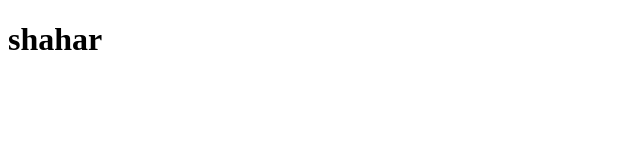
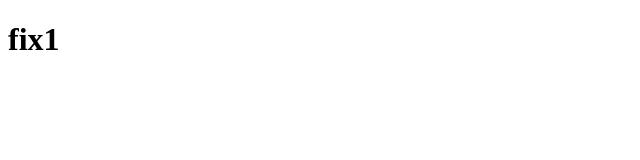
Before and after one commit to GuyDWix/ascend-inbox, a plain HTML site: page index.html in a window 1280 px wide. Shown: the whole page, without its empty margins (0-640 px from the left). Drawn offline with Linux system fonts and the light colour scheme.

Commit message:
change h1 to fix1

```diff
--- a/index.html
+++ b/index.html
@@ -7,6 +7,6 @@
   <title>ascend-inbox</title>
 </head>
 <body>
-  <h1>shahar</h1>
+  <h1>fix1</h1>
 </body>
 </html>
```
